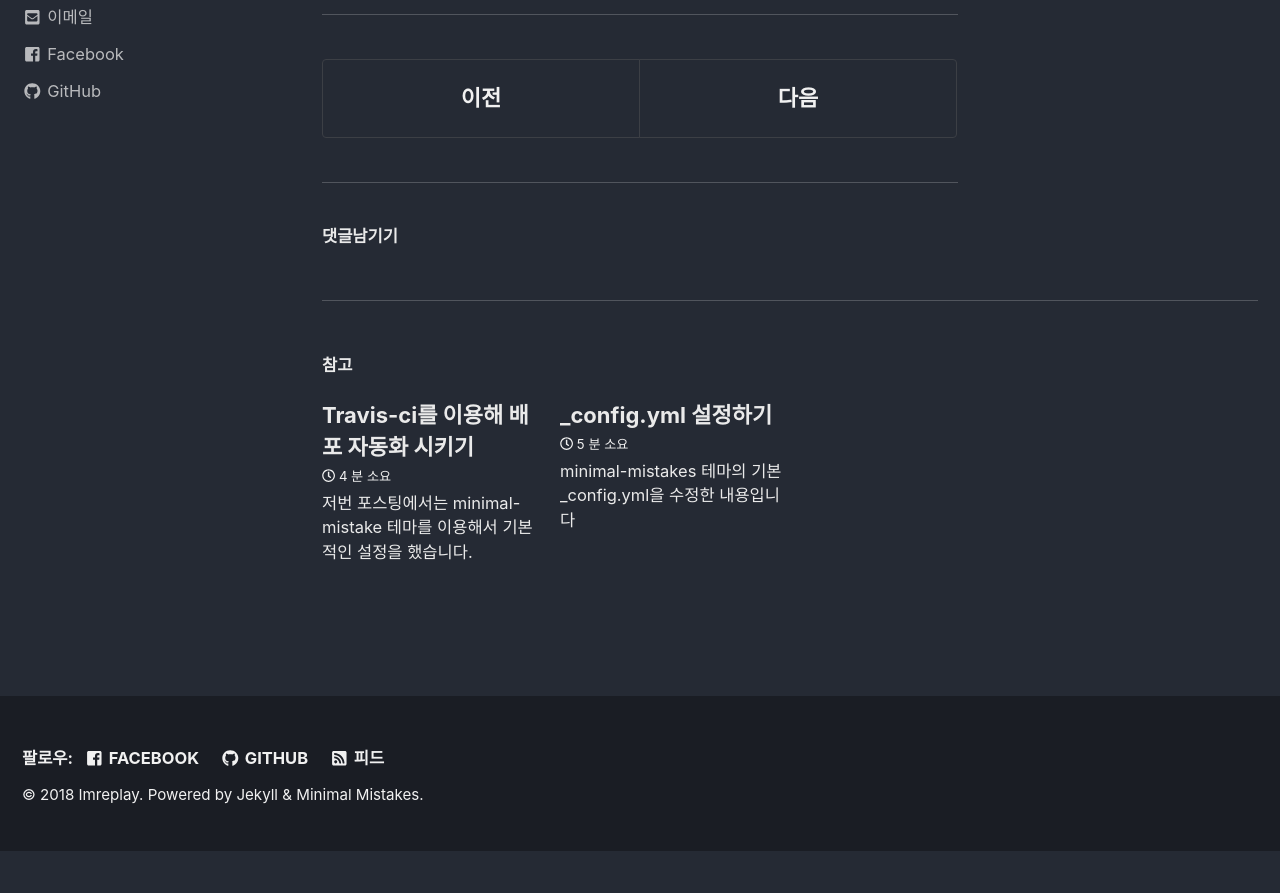
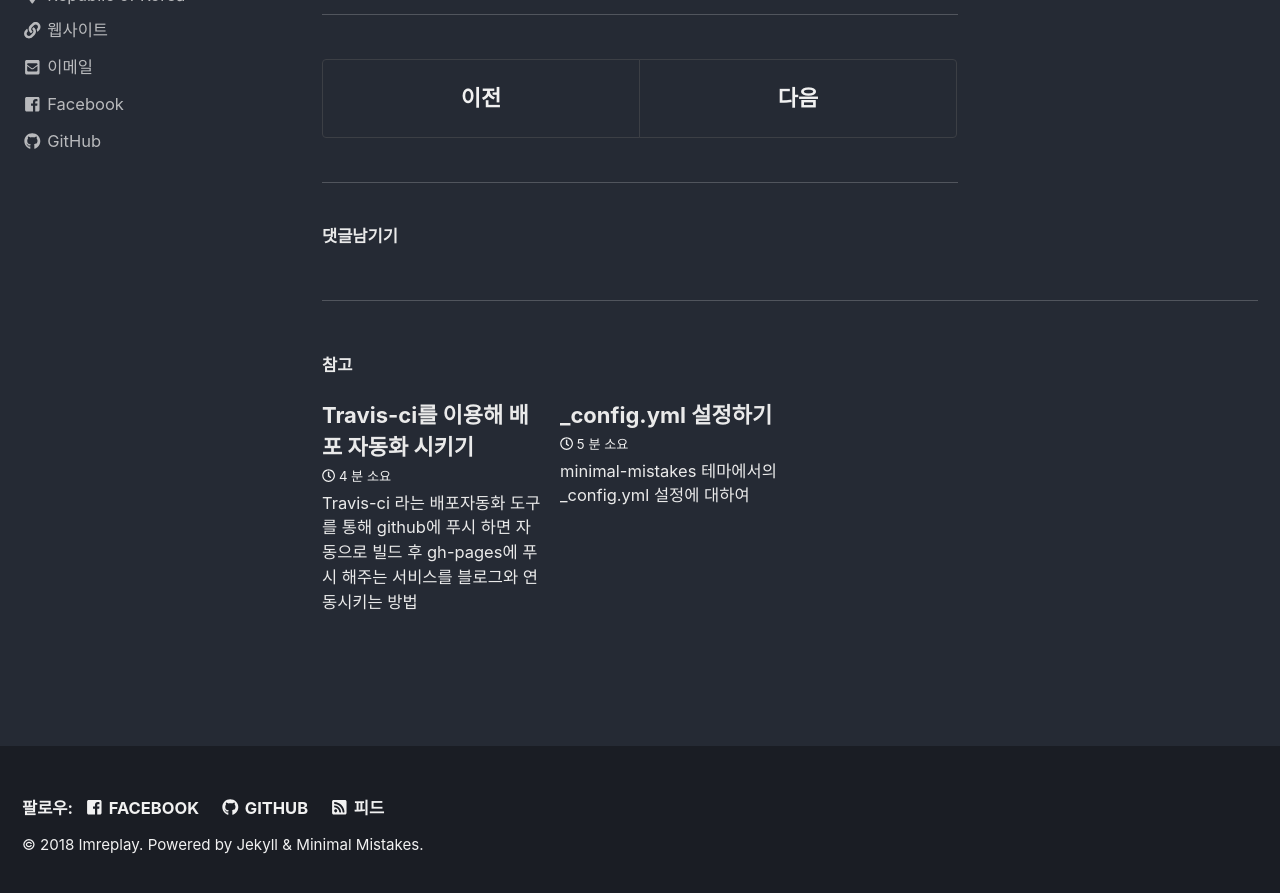
Before and after one commit to imreplay/blog_old, a Jekyll site: the page built from _posts/2018-07-01-minimal-mistakes-테마를-이용해-githubio-블로그-구축하기.md, in a window 1280 px wide and 900 px high, scrolled down 9288 px. Shown: the top 893 px of the window. Built offline with Jekyll 4.4.1, drawn with Linux system fonts in a browser that asks for light colours; nearby versions of some CDN libraries; comment, search, counter and statistics services are not loaded; a style sheet for code colours, icons or effects is not loaded; before the commit the page ends 10139 px from its top, so only the background shows below that.

Commit message:
add excerpt

```diff
--- a/_posts/2018-07-01-config-yml.md
+++ b/_posts/2018-07-01-config-yml.md
@@ -1,5 +1,6 @@
 ---
 title:  _config.yml 설정하기
+excerpt: "minimal-mistakes 테마에서의 _config.yml 설정에 대하여"
 search: true
 categories:
   - blogging
--- a/_posts/2018-07-01-minimal-mistakes-테마를-이용해-githubio-블로그-구축하기.md
+++ b/_posts/2018-07-01-minimal-mistakes-테마를-이용해-githubio-블로그-구축하기.md
@@ -1,5 +1,6 @@
 ---
 title: "minimal mistakes 테마를 이용해 github.io 블로그 구축하기"
+excerpt: "저장소를 fork하여 github pages 또는 travis-ci설정에 맞게 기본적인 환경설정을 하는 방법에 대하여"
 categories:
   - blogging
 tags:
```
Also changed, not shown: _posts/2018-07-02-Travis-ci를 통해 배포자동화.md (+1 -0 lines).
